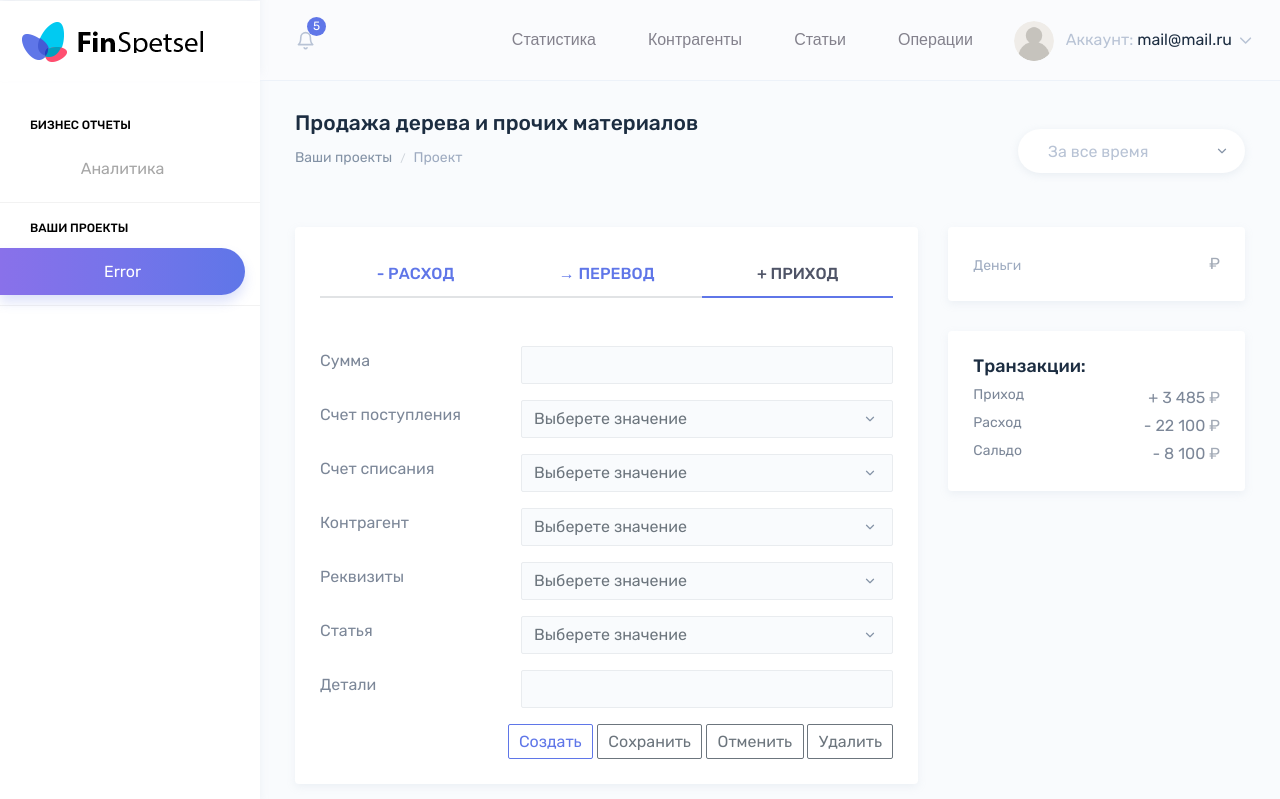
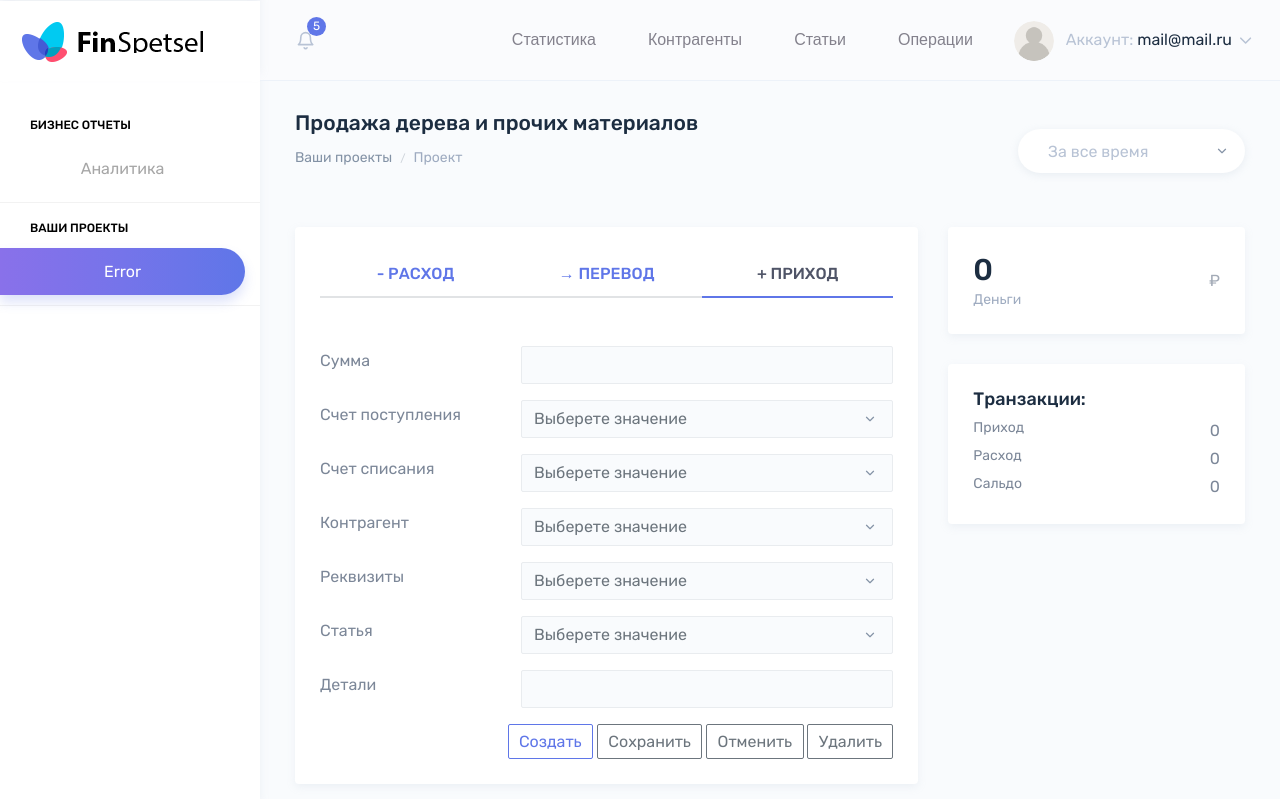
Before and after one commit to MkTverHub/FinsProject, a Spring Boot app: page / in a window 1280 px wide. Shown: the top 799 px of the page. Run offline with Spring Boot 4, Linux system fonts and the light colour scheme; the visitor is signed in with stand-in values (Sample User, id 1); data that the repository does not hold is empty; some of the project's set-up classes (security, data sources, template engines, error pages and the like) are left out, and stand-ins take their place; some libraries are stand-ins or nearby versions.

Commit message:
10.03.2021

```diff
--- a/basicFins/src/main/java/com/sweetcard/basic/dao/repository/FinancedataRepository.java
+++ b/basicFins/src/main/java/com/sweetcard/basic/dao/repository/FinancedataRepository.java
@@ -35,15 +35,15 @@
     List<AggrFinsdata> GetAllByProj(@Param("fins_project_id") Integer finsprojectid);
 
     //Получиь чистую прибыль по проекту
-    @Query(value = "select (select sum(amount) as profit from financedata where project_id = :fins_project_id and fins_oper_type = 'profit') - (select sum(amount) as expense from financedata where project_id = :fins_project_id and fins_oper_type = 'expense')\n", nativeQuery = true)
+    @Query(value = "select (select  case when sum(amount) is null then 0 else sum(amount) end as profit from financedata where project_id = :fins_project_id and fins_oper_type = 'profit') - (select  case when sum(amount) is null then 0 else sum(amount) end as expense from financedata where project_id = :fins_project_id and fins_oper_type = 'expense')", nativeQuery = true)
     String GetProjectProfit(@Param("fins_project_id") Integer finsprojectid);
 
     //Получить приход по проекту
-    @Query(value = "select sum(amount) as profit from financedata where project_id = :fins_project_id and fins_oper_type = 'profit'", nativeQuery = true)
+    @Query(value = "select  case when sum(amount) is null then 0 else sum(amount) end as profit from financedata where project_id = :fins_project_id and fins_oper_type = 'profit'", nativeQuery = true)
     String GetProjectIncome (@Param("fins_project_id") Integer finsprojectid);
 
     //Получить расход по проекту
-    @Query(value = "select sum(amount) as expense from financedata where project_id = :fins_project_id and fins_oper_type = 'expense'", nativeQuery = true)
+    @Query(value = "select  case when sum(amount) is null then 0 else sum(amount) end as expense from financedata where project_id = :fins_project_id and fins_oper_type = 'expense'", nativeQuery = true)
     String GetProjectExpense (@Param("fins_project_id") Integer finsprojectid);
 
     //----Отчетность----------
--- a/basicFins/src/main/java/com/sweetcard/basic/web/ReqController.java
+++ b/basicFins/src/main/java/com/sweetcard/basic/web/ReqController.java
@@ -609,30 +609,29 @@
 
     //------Получение отчетов
     @RequestMapping(value = "/GetReport", method = RequestMethod.GET)
-    public @ResponseBody Response GetReport(@RequestParam String ReportName,
-                                            @RequestParam String ProjectId) {
+    public @ResponseBody Response GetReport(@RequestParam String ReportName) {
         try{
-            logger.info("ReqController.GetReport -> ReportName: " + ReportName + ", ProjectId: " + ProjectId);
+            logger.info("ReqController.GetReport -> ReportName: " + ReportName);
             Response result = new Response();
+            //Установка Id активного проекта
+            Usercache usercache = usercacheRepository.GetUsercache(GetUserLogin());
+            Integer intProjectId = usercache.active_proj;
+
             switch (ReportName){
                 case "GetProjectProfit":{
-                    Integer intProjectId = Integer.parseInt(ProjectId);
                     String strProjectProfit = "";
                     String strProjectIncome = "";
                     String strProjectExpense = "";
                     String strJsonResult = "";
-
                     strProjectProfit = financedataRepository.GetProjectProfit(intProjectId);
                     strProjectIncome = financedataRepository.GetProjectIncome(intProjectId);
                     strProjectExpense = financedataRepository.GetProjectExpense(intProjectId);
-
                     strJsonResult = "{\"ProjectProfit\":" + strProjectProfit + ",\"ProjectIncome\":" + strProjectIncome + ",\"ProjectExpense\":" + strProjectExpense + "}";
-                    //[{"id":0,"name":"Error","description":"Error"}]
                     result.setText(strJsonResult);
                 }break;
                 case "GetYearProfitList":{
-                    logger.info("ReqController.GetReport -> GetYearProfitList: " + ProjectId);
-                    List<AggrReport> aggrReport = aggregateDataReport.GetYearProjectProfit(Integer.parseInt(ProjectId));
+                    logger.info("ReqController.GetReport -> GetYearProfitList: ");
+                    List<AggrReport> aggrReport = aggregateDataReport.GetYearProjectProfit(intProjectId);
                     Gson gson = new Gson();
                     result.setText(gson.toJson(aggrReport));
                 }
--- a/basicFins/src/main/resources/static/webapp/js/js_finsoperationpage.js
+++ b/basicFins/src/main/resources/static/webapp/js/js_finsoperationpage.js
@@ -464,7 +464,7 @@
             var obj = jQuery.parseJSON(data.text);
             var strActiveProjectId = obj.active_proj;
             doAjaxGetProjectOperationList(strActiveProjectId);
-            doAjaxGetProjectProfit(strActiveProjectId);
+            doAjaxGetProjectProfit();
             doAjaxGetContactFinsAccProject(strActiveProjectId);
         }
     });
@@ -594,7 +594,7 @@
 };
 
 //Ajax получения отчета
-function doAjaxGetProjectProfit(ProjectId) {
+function doAjaxGetProjectProfit() {
     $.ajax({
         url : 'GetReport',
         type: 'GET',
@@ -602,12 +602,14 @@
         contentType: 'application/json',
         mimeType: 'application/json',
         data : ({
-            ReportName: 'GetProjectProfit',
-            ProjectId: ProjectId
+            ReportName: 'GetProjectProfit'
         }),
         success: function (data) {
             var obj = jQuery.parseJSON(data.text);
             $('#projectprofitid').html(obj.ProjectProfit);
+            $('#projectprofitid_sub').html(obj.ProjectIncome);
+            $('#projectexpenseid_sub').html(obj.ProjectExpense);
+            $('#projectsaldoid_sub').html(obj.ProjectProfit);
         }
     });
 };
--- a/basicFins/src/main/resources/templates/Fins_Operations.html
+++ b/basicFins/src/main/resources/templates/Fins_Operations.html
@@ -499,7 +499,7 @@
                                     <h6 class="font-weight-normal mb-0 w-100 text-truncate">Приход
                                     </h6>
                                 </div>
-                                <div class="ml-auto mt-md-1">+ 3 485
+                                <div class="ml-auto mt-md-1" id="projectprofitid_sub">+ 3 485
                                     <span class="opacity-7">₽</span>
                                 </div>
                             </div>
@@ -508,7 +508,7 @@
                                     <h6 class="font-weight-normal mb-0 w-100 text-truncate">Расход
                                     </h6>
                                 </div>
-                                <div class="ml-auto mt-md-1">- 22 100
+                                <div class="ml-auto mt-md-1" id="projectexpenseid_sub">- 22 100
                                     <span class="opacity-7">₽</span>
                                 </div>
                             </div>
@@ -517,7 +517,7 @@
                                     <h6 class="font-weight-normal mb-0 w-100 text-truncate">Сальдо
                                     </h6>
                                 </div>
-                                <div class="ml-auto mt-md-1">- 8 100
+                                <div class="ml-auto mt-md-1" id="projectsaldoid_sub">- 8 100
                                     <span class="opacity-7">₽</span>
                                 </div>
                             </div>
```
